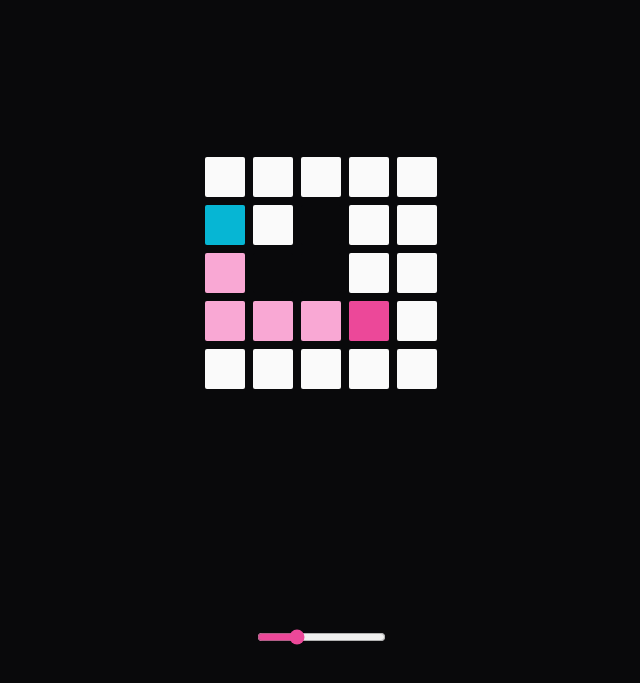
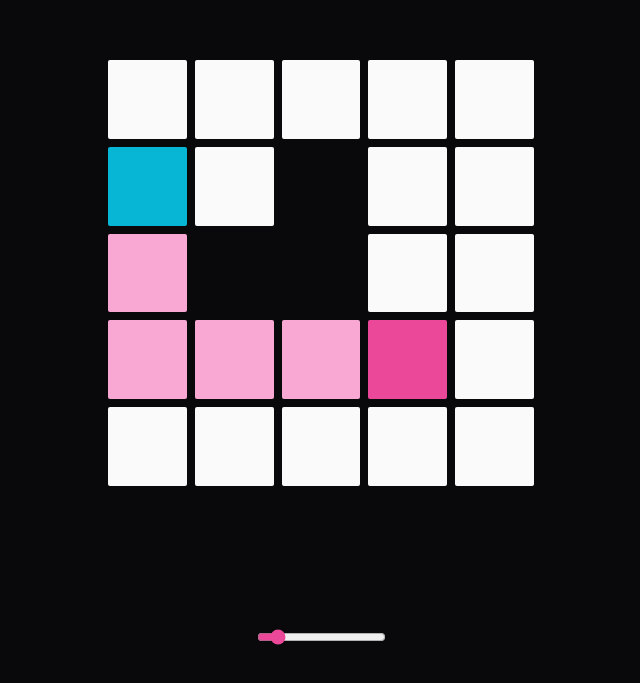
Before and after one commit to zyxwars/maze, a Svelte app: page / in a window 1280 px wide. Shown: the part 107-790 px from the top of the page, without its empty margins (319-959 px from the left). Built offline with nearby package versions, Linux system fonts and the light colour scheme.

Commit message:
add painting

```diff
--- a/src/App.svelte
+++ b/src/App.svelte
@@ -1,10 +1,9 @@
 <script lang="ts">
-  import { fade, scale } from "svelte/transition";
-  import { quintOut } from "svelte/easing";
-  import { onMount } from "svelte";
+  import { scale } from "svelte/transition";
   import { calculatePath, type Pos } from "./lib/pathfinding";
+  import { onDestroy, onMount } from "svelte";
 
-  let maxMazeSize = 10;
+  let maxMazeSize = 20;
   let mazeSize = 5;
   // empty rows need to exist for the animation to work correctly
   let maze = [
@@ -118,11 +117,9 @@
     return "bg-zinc-50";
   }
 
-  function startDragTile(e: DragEvent, dragStartPos: Pos, tileType: 2 | 3) {
+  function startDragTile(e: DragEvent, dragStartPos: Pos) {
     const data = { dragStartPos };
     e.dataTransfer?.setData("text/plain", JSON.stringify(data));
-
-    hoveringType = tileType;
   }
 
   function dropTile(e: DragEvent, tilePos: Pos) {
@@ -137,17 +134,40 @@
     maze[tilePos.y][tilePos.x] = hoveringType;
   }
 
+  onMount(() => {
+    document.addEventListener("mousedown", () => (isPainting = true), {
+      capture: false,
+    });
+    document.addEventListener("mouseup", () => (isPainting = false), {
+      capture: false,
+    });
+  });
+
+  onDestroy(() => {
+    document.removeEventListener("mousedown", () => (isPainting = true), {
+      capture: false,
+    });
+    document.addEventListener("mouseup", () => (isPainting = false), {
+      capture: false,
+    });
+  });
+
+  let isPainting = false;
+
   let isDragging = false;
+  // 2 is start 3 is end
   let hoveringType: 2 | 3 = 2;
   let hoveringOverTile: Pos | null = null;
 
   $: maze && (path = calculatePath(maze, mazeSize));
 </script>
 
+<!-- svelte-ignore a11y-no-static-element-interactions -->
 <div
   class="bg-zinc-950 w-full h-screen flex justify-center items-center relative"
+  on:mouseleave={() => (isPainting = false)}
 >
-  <div class="flex flex-col gap-2">
+  <div class="flex flex-col gap-2 aspect-square w-1/3">
     {#each maze as row, y}
       <div class="flex flex-row gap-2">
         {#each row as tile, x}
@@ -155,9 +175,19 @@
           <!-- svelte-ignore a11y-click-events-have-key-events -->
           <!-- svelte-ignore a11y-no-static-element-interactions -->
           <div
+            class="flex-1 aspect-square {getNodeColor(
+              { x, y },
+              maze,
+              path,
+              hoveringOverTile,
+              hoveringType,
+              isDragging
+            )} rounded-sm"
             draggable={tile === 2 || tile === 3 ? "true" : "false"}
             on:dragstart={(e) => {
-              startDragTile(e, { x, y }, tile);
+              startDragTile(e, { x, y });
+              // TODO:
+              hoveringType = tile;
             }}
             on:drop={(e) => dropTile(e, { x, y })}
             on:dragenter={() => (hoveringOverTile = { x, y })}
@@ -169,24 +199,23 @@
             on:drag={() => {
               // https://stackoverflow.com/questions/36379184/html5-draggable-hide-original-element
               isDragging = true;
+              isPainting = false;
             }}
-            ondragover={tile !== hoveringType && (tile === 2 || tile === 3)
+            ndragover={tile !== hoveringType && (tile === 2 || tile === 3)
               ? "return true"
               : "return false"}
             in:scale={{ delay: 0 }}
             out:scale={{ delay: 0 }}
-            on:click={() => {
+            on:mousedown={() => {
+              if (isDragging) return;
               if (tile !== 0 && tile !== 1) return;
               changeTile({ x, y });
             }}
-            class="w-10 h-10 {getNodeColor(
-              { x, y },
-              maze,
-              path,
-              hoveringOverTile,
-              hoveringType,
-              isDragging
-            )} rounded-sm"
+            on:mouseenter={() => {
+              if (!isPainting) return;
+              if (tile !== 0 && tile !== 1) return;
+              changeTile({ x, y });
+            }}
           />
         {/each}
       </div>
@@ -202,6 +231,7 @@
     min={3}
     max={maxMazeSize}
     on:input={(e) => {
+      // TODO:
       resizeMaze(Number(e?.target?.value) || 0);
     }}
   />
```
